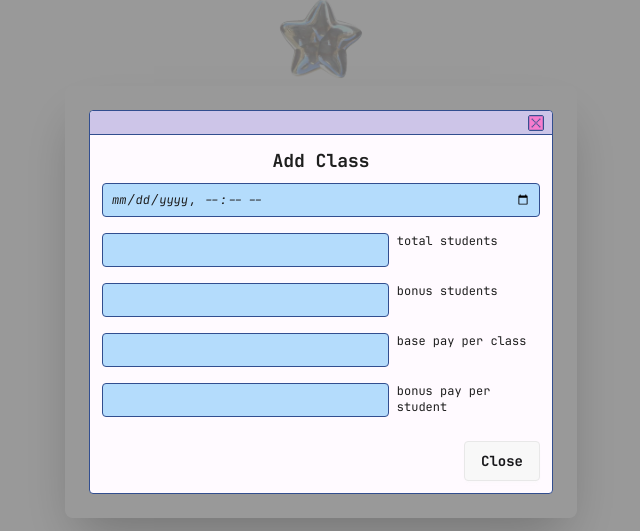
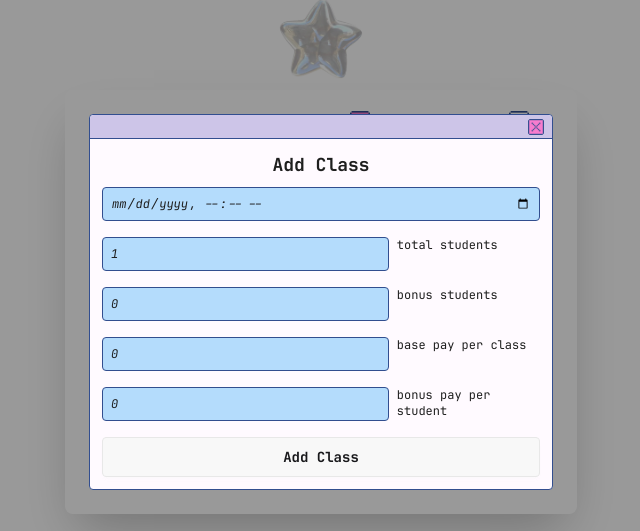
Before and after one commit to tbjp/sammy-pay, a Vue app: page / in a window 1280 px wide. Both pictures are taken after a click on the picture 838 px from the left and 218 px from the top of the page. Shown: the part 98-629 px from the top of the page, without its empty margins (319-959 px from the left). Built offline with nearby package versions, Linux system fonts and the light colour scheme.

Commit message:
Can now add new classes

```diff
--- a/src/views/Classes.vue
+++ b/src/views/Classes.vue
@@ -14,9 +14,22 @@ const router = useRouter();
 
 const showModal = ref(false);
 
+const addClass = () => {
+  appStore.addClass(newClass.value);
+  toggleModal();
+};
+
 function toggleModal() {
   showModal.value = !showModal.value;
 }
+
+const newClass = ref({
+  class_date: "",
+  num_students: 1,
+  bonus_students: 0,
+  base_pay_per_class: 0,
+  bonus_pay_per_student: 0,
+});
 </script>
 
 <template>
@@ -26,7 +39,7 @@ function toggleModal() {
       <h2 class="font-display-pixel text-sm text-left">Classes</h2>
       <SammyButton class="w-5 h-5">
         <img
-          :src="Add"
+          :src="ChevronRight"
           alt="Add"
           class="w-full h-full"
           @click="appStore.seedData()"
@@ -81,27 +94,46 @@ function toggleModal() {
           <div class="p-3">
             <h3 class="text-lg font-bold mb-2">Add Class</h3>
             <form class="flex flex-col gap-4 text-xs text-left wrap-normal">
-              <input type="datetime-local" class="sammy-input" />
+              <input
+                type="datetime-local"
+                class="sammy-input"
+                v-model="newClass.class_date"
+              />
               <div class="flex gap-2">
-                <input type="number" class="sammy-input" />
+                <input
+                  type="number"
+                  class="sammy-input"
+                  v-model="newClass.num_students"
+                />
                 <div class="flex-1/3">total students</div>
               </div>
               <div class="flex gap-2">
-                <input type="number" class="sammy-input" />
+                <input
+                  type="number"
+                  class="sammy-input"
+                  v-model="newClass.bonus_students"
+                />
                 <div class="flex-1/3">bonus students</div>
               </div>
               <div class="flex gap-2">
-                <input type="number" class="sammy-input" />
+                <input
+                  type="number"
+                  class="sammy-input"
+                  v-model="newClass.base_pay_per_class"
+                />
                 <div class="flex-1/3">base pay per class</div>
               </div>
               <div class="flex gap-2">
-                <input type="number" class="sammy-input" />
+                <input
+                  type="number"
+                  class="sammy-input"
+                  v-model="newClass.bonus_pay_per_student"
+                />
                 <div class="flex-1/3">bonus pay per student</div>
               </div>
+              <!-- TODO Stop the page refreshing -->
+              <button class="btn" @click="addClass()">Add Class</button>
             </form>
-            <div class="modal-action">
-              <button class="btn" @click="toggleModal()">Close</button>
-            </div>
           </div>
         </div>
       </div>
```
